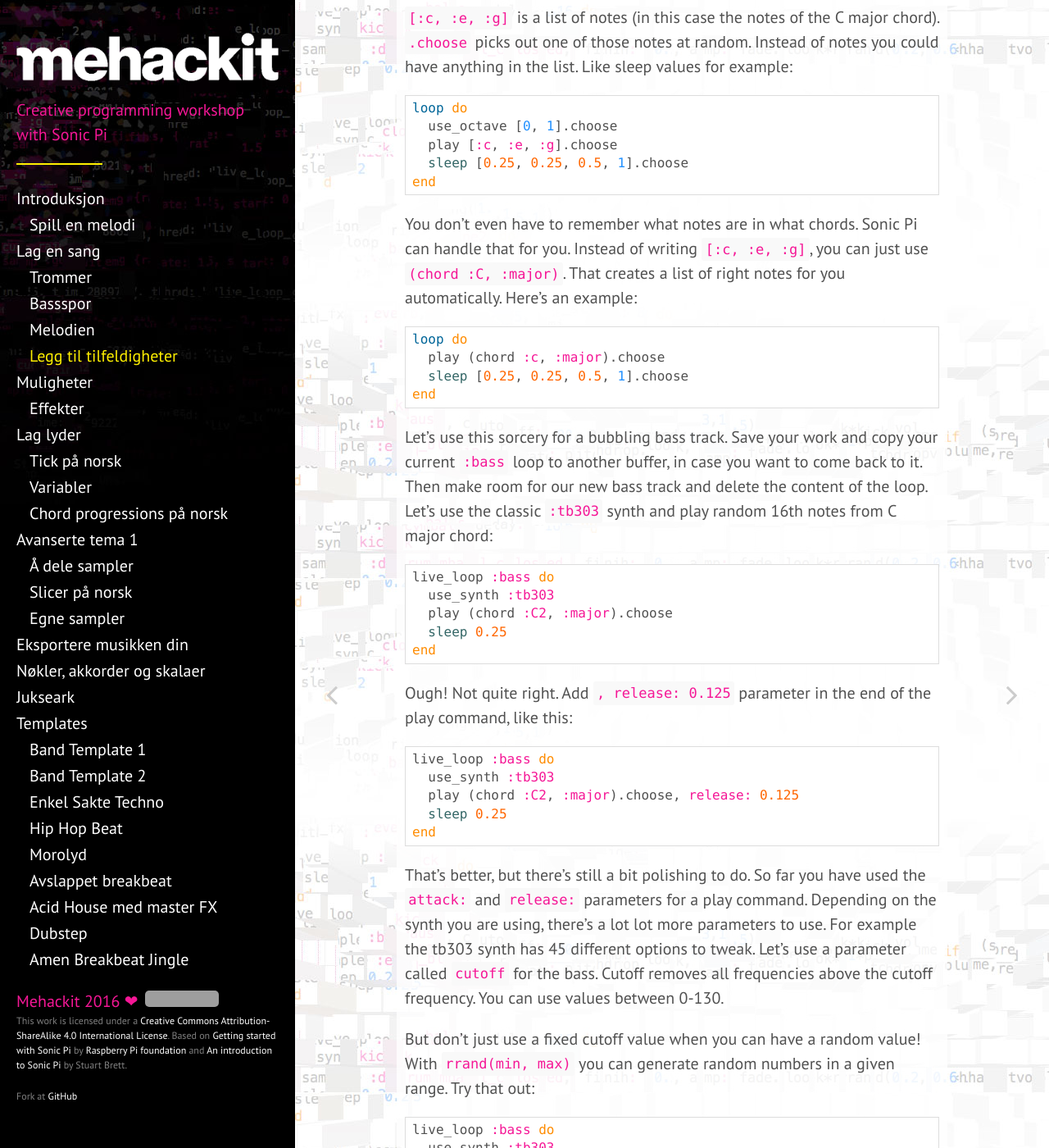
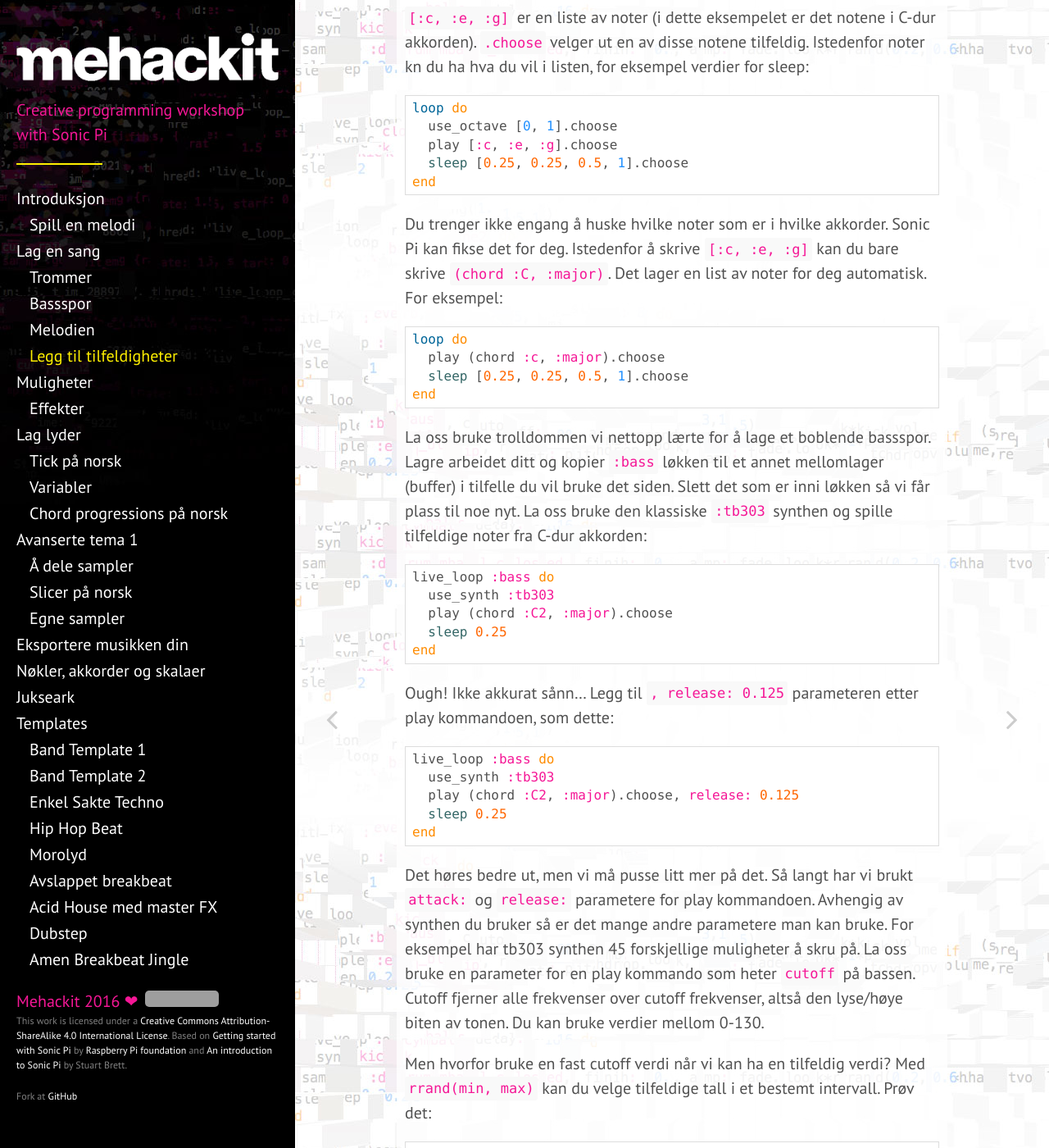
Before and after one commit to mehackit/sonic-pi-workshop, a Jekyll site: the page built from _exercises/no/02-make-a-song/05-add-randomization.md, in a window 1280 px wide and 1400 px high, scrolled down 892 px. Shown: the whole window at 82% size. Built offline with Jekyll 4.4.1, drawn with Linux system fonts in a browser that asks for light colours; nearby versions of some CDN libraries; some of the changed text lies outside the part shown; grey boxes are pictures that could not be loaded.

Commit message:
translate 02-05 to no

```diff
--- a/_exercises/no/02-make-a-song/05-add-randomization.md
+++ b/_exercises/no/02-make-a-song/05-add-randomization.md
@@ -5,14 +5,14 @@ lang: no
 layout: exercise
 ---
 
-Great! Now you got your song running nicely with a steady beat and a bass with the melody hook on the top. Now we're going to do something really cool and unleash the true potential of Sonic Pi. Let's add some generative elements to the track and program the computer to compose for us!
+Strålende! Nå har du en sang med en fin rytme og bass og med melodien over. Nå skal vi gjøre noe skikkelig tøft og demonstrere Sonic Pis virkelige potensial. La oss legge til noe generert musikk til sangen og programmere datamaskinen til å komponere musikk for oss!
 
-## Throw a dice and transpose the melody
+## Kast en terning og transponer melodien
 
-Transposing means changing the pitch up or down. We could randomly transpose the melody a bit every now and then to add some spice to the track. You can throw a dice to decide when to shift the pitch up for the melody. Here's an example:
+Å transponere betyr å endre tonearten. Vi kan legge til litt tilfeldig transponering til en melodi innimellom for å krydre sangen litt. Du kan kaste en terning for å bestemme når vi skal endre melodiens tonehøyde. Her er ett eksempel:
 
 {% highlight ruby %}
-live_loop :melody do
+live_loop :melodi do
   if one_in(6)
     use_transpose 2
   else
@@ -22,15 +22,15 @@ live_loop :melody do
 end
 {% endhighlight %}
 
-## Create a random acid bass track
+## Å lage et tilfeldig acid bass spor
 
-Let's do something interesting for the bass loop. `.choose` is a handy method that randomly picks out an element from a list. Like this:
+La oss gjøre noe spennende med bassløkken. `.choose` er en nyttig metode som velger et tilfeldig element fra en liste. Det ser sånn ut:
 
 {% highlight ruby %}
 play [:c, :e, :g].choose
 {% endhighlight %}
 
-`[:c, :e, :g]` is a list of notes (in this case the notes of the C major chord). `.choose` picks out one of those notes at random. Instead of notes you could have anything in the list. Like sleep values for example:
+`[:c, :e, :g]` er en liste av noter (i dette eksempelet er det notene i C-dur akkorden). `.choose` velger ut en av disse notene tilfeldig. Istedenfor noter kn du ha hva du vil i listen, for eksempel verdier for sleep:
 
 {% highlight ruby %}
 loop do
@@ -40,7 +40,7 @@ loop do
 end
 {% endhighlight %}
 
-You don't even have to remember what notes are in what chords. Sonic Pi can handle that for you. Instead of writing `[:c, :e, :g]`, you can just use `(chord :C, :major)`. That creates a list of right notes for you automatically. Here's an example:
+Du trenger ikke engang å huske hvilke noter som er i hvilke akkorder. Sonic Pi kan fikse det for deg. Istedenfor å skrive `[:c, :e, :g]` kan du bare skrive `(chord :C, :major)`. Det lager en list av noter for deg automatisk. For eksempel:
 
 {% highlight ruby %}
 loop do
@@ -49,7 +49,7 @@ loop do
 end
 {% endhighlight %}
 
-Let's use this sorcery for a bubbling bass track. Save your work and copy your current `:bass` loop to another buffer, in case you want to come back to it. Then make room for our new bass track and delete the content of the loop. Let's use the classic `:tb303` synth and play random 16th notes from C major chord:
+La oss bruke trolldommen vi nettopp lærte for å lage et boblende bassspor. Lagre arbeidet ditt og kopier `:bass` løkken til et annet mellomlager (buffer) i tilfelle du vil bruke det siden. Slett det som er inni løkken så vi får plass til noe nyt. La oss bruke den klassiske `:tb303` synthen og spille tilfeldige noter fra C-dur akkorden:
 
 {% highlight ruby %}
 live_loop :bass do
@@ -59,7 +59,7 @@ live_loop :bass do
 end
 {% endhighlight %}
 
-Ough! Not quite right. Add `, release: 0.125` parameter in the end of the play command, like this:
+Ough! Ikke akkurat sånn... Legg til `, release: 0.125` parameteren etter play kommandoen, som dette:
 
 {% highlight ruby %}
 live_loop :bass do
@@ -69,9 +69,9 @@ live_loop :bass do
 end
 {% endhighlight %}
 
-That's better, but there's still a bit polishing to do. So far you have used the `attack:` and `release:` parameters for a play command. Depending on the synth you are using, there's a lot lot more parameters to use. For example the tb303 synth has 45 different options to tweak. Let's use a parameter called `cutoff` for the bass. Cutoff removes all frequencies above the cutoff frequency. You can use values between 0-130.
+Det høres bedre ut, men vi må pusse litt mer på det. Så langt har vi brukt `attack:` og `release:` parametere for play kommandoen. Avhengig av synthen du bruker så er det mange andre parametere man kan bruke. For eksempel har tb303 synthen 45 forskjellige muligheter å skru på. La oss bruke en parameter for en play kommando som heter `cutoff` på bassen. Cutoff fjerner alle frekvenser over cutoff frekvenser, altså den lyse/høye biten av tonen.  Du kan bruke verdier mellom 0-130.
 
-But don't just use a fixed cutoff value when you can have a random value! With `rrand(min, max)` you can generate random numbers in a given range. Try that out:
+Men hvorfor bruke en fast cutoff verdi når vi kan ha en tilfeldig verdi? Med `rrand(min, max)` kan du velge tilfeldige tall i et bestemt intervall. Prøv det:
 
 {% highlight ruby %}
 live_loop :bass do
@@ -81,12 +81,12 @@ live_loop :bass do
 end
 {% endhighlight %}
 
-Grrreat! Remember to explore and try out different things. As a recap, here's an example about what you cold have going on at this point:
+Strrrrrålende! Husk å utforske og prøve forskjellige ting. Som en oppsummering, her er et eksempel på hva du kan lage basert på det vi har lært så langt:
 
 {% highlight ruby %}
 use_bpm 120
 
-live_loop :drums do
+live_loop :trommer do
   sample :drum_heavy_kick
   sleep 1
   sample :drum_snare_hard
```
Also changed, not shown: other parts of _exercises/no/02-make-a-song/05-add-randomization.md (+1 -1 lines).
